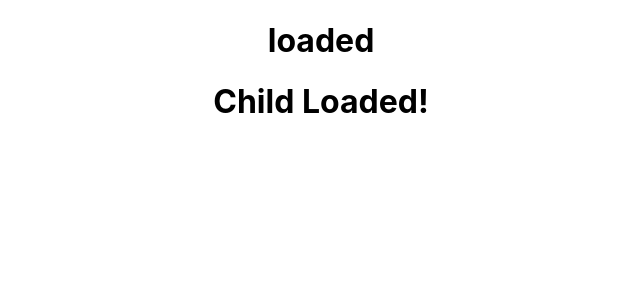
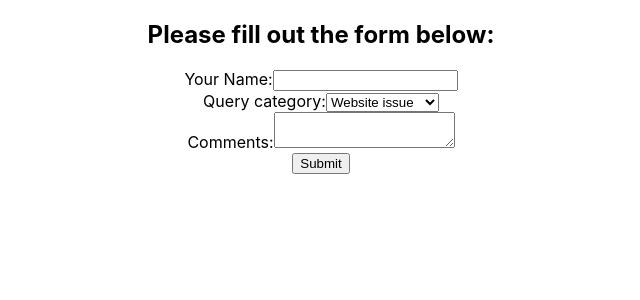
Before and after one commit to Thomas-Tomo/gitpod-react, a React (Create React App) app: page / in a window 1280 px wide. Shown: the top 300 px of the page, without its empty margins (319-959 px from the left). Built offline with nearby package versions, Linux system fonts and the light colour scheme.

Commit message:
Add controlled and Uncontrolled forms

```diff
--- a/src/App.js
+++ b/src/App.js
@@ -1,10 +1,10 @@
 import './App.css';
-import LifeCyclesCDM from "./components/LifeCyclesCDM";
+import UncontrolledForm from './components/UncontrolledForm';
 
 function App() {
   return (
     <div className="App">
-        <LifeCyclesCDM />
+        <UncontrolledForm />
     </div>
   );
 }
--- /dev/null
+++ b/src/components/UncontrolledForm.js
@@ -0,0 +1,63 @@
+import React, { Component } from 'react'
+
+export class UncontrolledForm extends Component {
+
+    constructor(props) {
+        super(props)
+        this.inputName = React.createRef();
+        this.inputCategory = React.createRef();
+        this.inputComment = React.createRef();
+    }
+
+    handleSubmit = (event) => {
+        event.preventDefault();
+        console.log(this.inputName.current.value)
+        console.log(this.inputCategory.current.value)
+        console.log(this.inputComment.current.value)
+    }
+
+    render() {
+        return (
+            <div>
+                <h2>Please fill out the form below:</h2>
+                <form onSubmit={this.handleSubmit}>
+                    <div>
+                        <label htmlFor="id-name">Your Name:</label>
+                        <input
+
+                            id="id-name"
+                            name="name"
+                            type="text"
+                            ref={this.inputName} />
+                    </div>
+                    <div>
+                        <label htmlFor="id-category">Query category:</label>
+                        <select
+                            id='id-category'
+                            name='category'
+                            ref={this.inputCategory}
+                        >
+                            <option>Website issue</option>
+                            <option>Order issue</option>
+                            <option>General inquiry</option>
+                        </select>
+
+                    </div>
+                    <div>
+                        <label htmlFor="id-comments">Comments:</label>
+                        <textarea
+                            id='id-comments'
+                            name='comments'
+                            ref={this.inputComment}
+                        />
+
+                    </div>
+                    <input type="submit" value="Submit" />
+
+                </form>
+            </div>
+        )
+    }
+}
+
+export default UncontrolledForm
```
Also changed, not shown: src/components/ControlledForm.js (added, +82 -0 lines).
